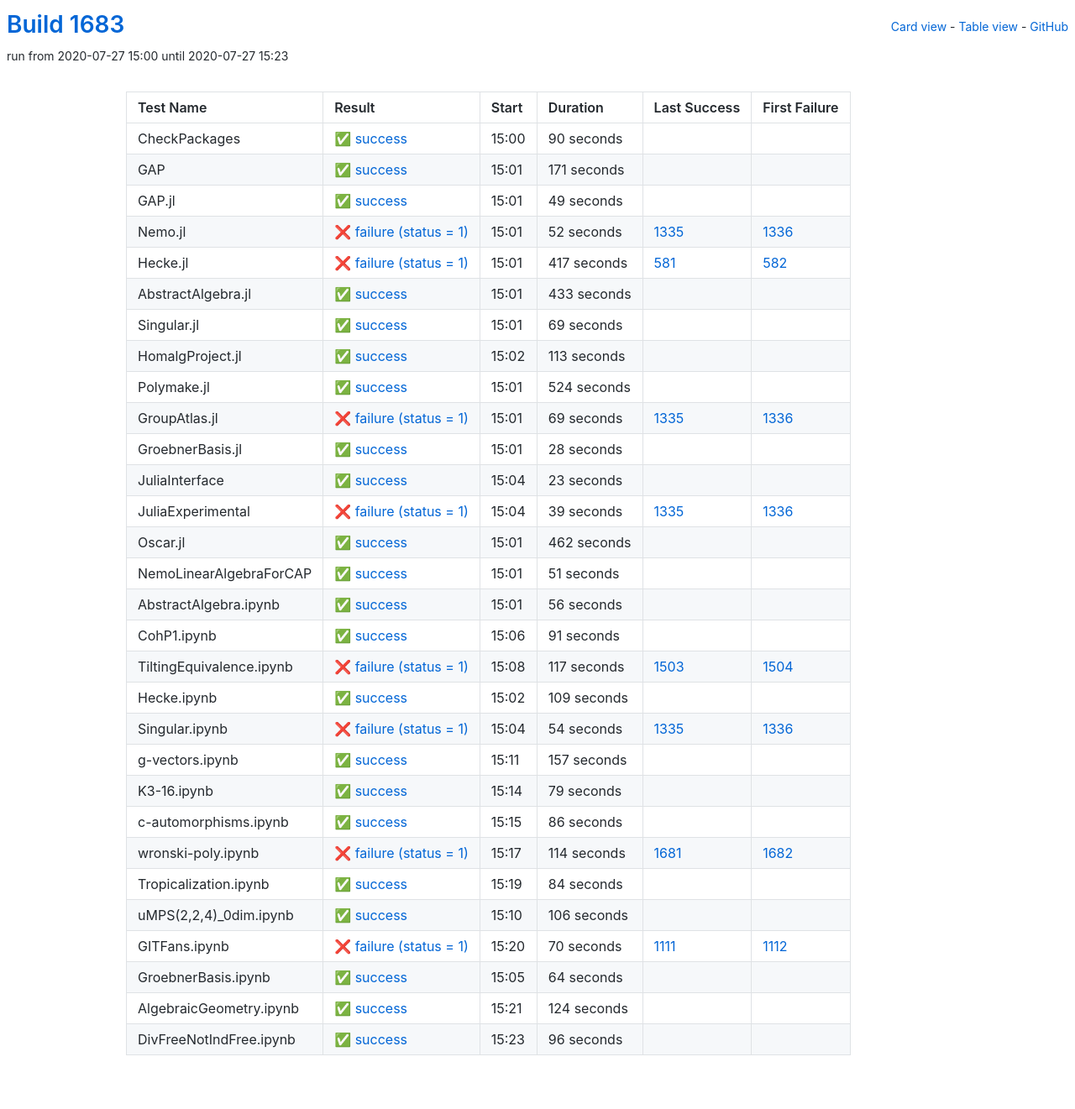
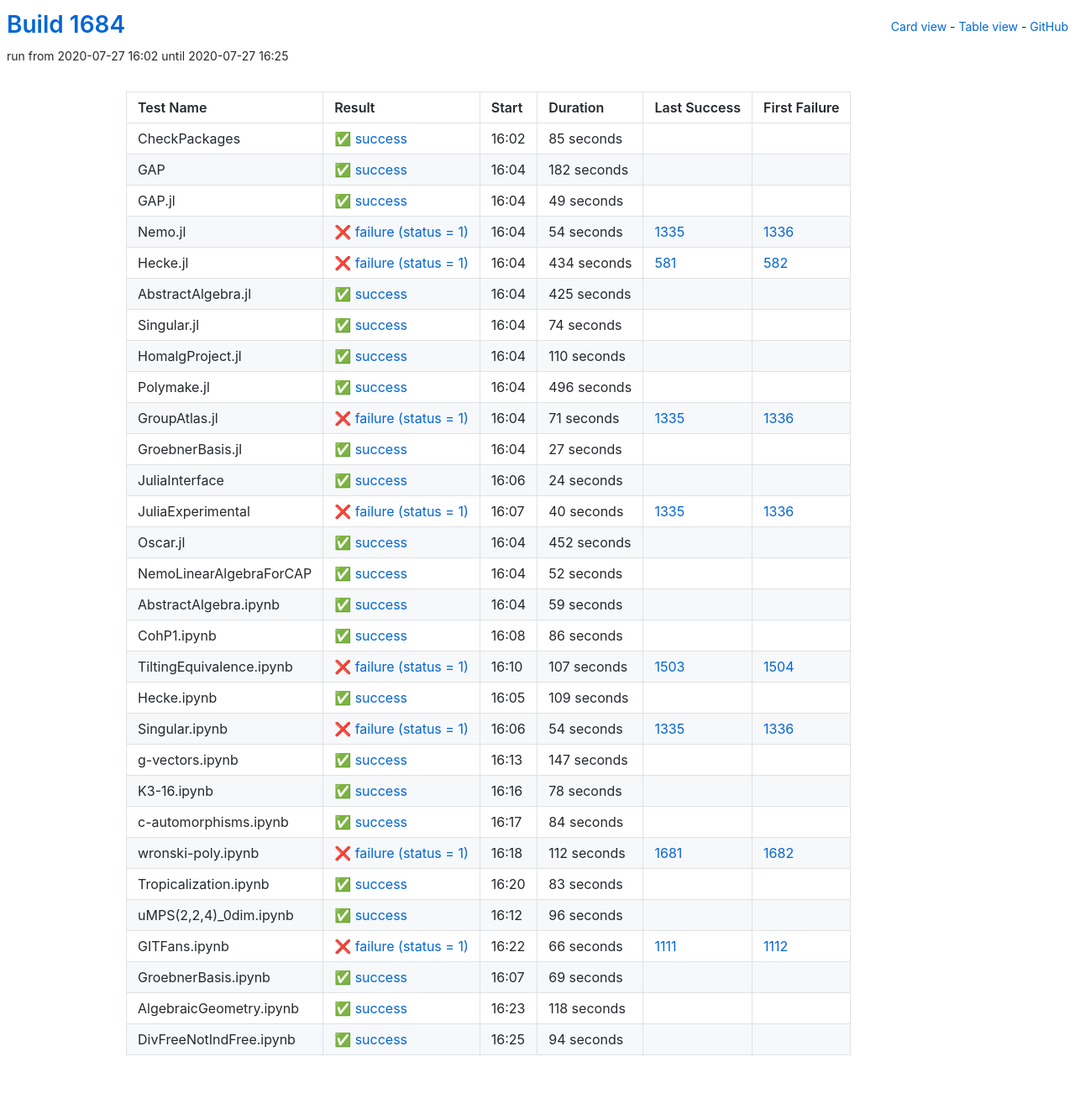
Before and after one commit to oscar-system/oscar-ci-status-1.4, a Jekyll site: the page built from table.html, in a window 1280 px wide. Shown: the whole page at 84% size. Built offline with Jekyll 4.4.1, drawn with Linux system fonts in a browser that asks for light colours.

Commit message:
Build #1684

```diff
--- a/_data/ci.yml
+++ b/_data/ci.yml
@@ -1,6 +1,6 @@
 ---
-build: 1683
-build_url: https://oscarci.mathematik.uni-kl.de/job/oscar-julia-1.4/1683/
+build: 1684
+build_url: https://oscarci.mathematik.uni-kl.de/job/oscar-julia-1.4/1684/
 job: oscar-julia-1.4
 organization: oscar-system
 repo: oscar-ci-status-1.4
@@ -8,32 +8,32 @@ repourl: https://github.com/oscar-system/oscar-ci-status-1.4
 tests:
 - name: CheckPackages
   id: checkpackages
-  log: https://oscarci.mathematik.uni-kl.de/job/oscar-julia-1.4/1683/artifact/logs/build-1683/CheckPackages.log
-  start: 2020-07-27 15:00
+  log: https://oscarci.mathematik.uni-kl.de/job/oscar-julia-1.4/1684/artifact/logs/build-1684/CheckPackages.log
+  start: 2020-07-27 16:02
   success: true
   exitcode: 0
   status: success
-  duration: 90
+  duration: 85
   last_success: false
   last_success_url:
   first_failure: false
   first_failure_url:
 - name: GAP
   id: gap
-  log: https://oscarci.mathematik.uni-kl.de/job/oscar-julia-1.4/1683/artifact/logs/build-1683/GAP.log
-  start: 2020-07-27 15:01
+  log: https://oscarci.mathematik.uni-kl.de/job/oscar-julia-1.4/1684/artifact/logs/build-1684/GAP.log
+  start: 2020-07-27 16:04
   success: true
   exitcode: 0
   status: success
-  duration: 171
+  duration: 182
   last_success: false
   last_success_url:
   first_failure: false
   first_failure_url:
 - name: GAP.jl
   id: gap-jl
-  log: https://oscarci.mathematik.uni-kl.de/job/oscar-julia-1.4/1683/artifact/logs/build-1683/GAP.jl.log
-  start: 2020-07-27 15:01
+  log: https://oscarci.mathematik.uni-kl.de/job/oscar-julia-1.4/1684/artifact/logs/build-1684/GAP.jl.log
+  start: 2020-07-27 16:04
   success: true
   exitcode: 0
   status: success
@@ -44,188 +44,188 @@ tests:
   first_failure_url:
 - name: Nemo.jl
   id: nemo-jl
-  log: https://oscarci.mathematik.uni-kl.de/job/oscar-julia-1.4/1683/artifact/logs/build-1683/Nemo.jl.log
-  start: 2020-07-27 15:01
+  log: https://oscarci.mathematik.uni-kl.de/job/oscar-julia-1.4/1684/artifact/logs/build-1684/Nemo.jl.log
+  start: 2020-07-27 16:04
   success: false
   exitcode: 1
   status: failure
-  duration: 52
+  duration: 54
   last_success: 1335
   last_success_url: https://oscarci.mathematik.uni-kl.de/job/oscar-julia-1.4/1335/
   first_failure: 1336
   first_failure_url: https://oscarci.mathematik.uni-kl.de/job/oscar-julia-1.4/1336/
 - name: Hecke.jl
   id: hecke-jl
-  log: https://oscarci.mathematik.uni-kl.de/job/oscar-julia-1.4/1683/artifact/logs/build-1683/Hecke.jl.log
-  start: 2020-07-27 15:01
+  log: https://oscarci.mathematik.uni-kl.de/job/oscar-julia-1.4/1684/artifact/logs/build-1684/Hecke.jl.log
+  start: 2020-07-27 16:04
   success: false
   exitcode: 1
   status: failure
-  duration: 417
+  duration: 434
   last_success: 581
   last_success_url: https://oscarci.mathematik.uni-kl.de/job/oscar-julia-1.4/581/
   first_failure: 582
   first_failure_url: https://oscarci.mathematik.uni-kl.de/job/oscar-julia-1.4/582/
 - name: AbstractAlgebra.jl
   id: abstractalgebra-jl
-  log: https://oscarci.mathematik.uni-kl.de/job/oscar-julia-1.4/1683/artifact/logs/build-1683/AbstractAlgebra.jl.log
-  start: 2020-07-27 15:01
+  log: https://oscarci.mathematik.uni-kl.de/job/oscar-julia-1.4/1684/artifact/logs/build-1684/AbstractAlgebra.jl.log
+  start: 2020-07-27 16:04
   success: true
   exitcode: 0
   status: success
-  duration: 433
+  duration: 425
   last_success: false
   last_success_url:
   first_failure: false
   first_failure_url:
 - name: Singular.jl
   id: singular-jl
-  log: https://oscarci.mathematik.uni-kl.de/job/oscar-julia-1.4/1683/artifact/logs/build-1683/Singular.jl.log
-  start: 2020-07-27 15:01
+  log: https://oscarci.mathematik.uni-kl.de/job/oscar-julia-1.4/1684/artifact/logs/build-1684/Singular.jl.log
+  start: 2020-07-27 16:04
   success: true
   exitcode: 0
   status: success
-  duration: 69
+  duration: 74
   last_success: false
   last_success_url:
   first_failure: false
   first_failure_url:
 - name: HomalgProject.jl
   id: homalgproject-jl
-  log: https://oscarci.mathematik.uni-kl.de/job/oscar-julia-1.4/1683/artifact/logs/build-1683/HomalgProject.jl.log
-  start: 2020-07-27 15:02
+  log: https://oscarci.mathematik.uni-kl.de/job/oscar-julia-1.4/1684/artifact/logs/build-1684/HomalgProject.jl.log
+  start: 2020-07-27 16:04
   success: true
   exitcode: 0
   status: success
-  duration: 113
+  duration: 110
   last_success: false
   last_success_url:
   first_failure: false
   first_failure_url:
 - name: Polymake.jl
   id: polymake-jl
-  log: https://oscarci.mathematik.uni-kl.de/job/oscar-julia-1.4/1683/artifact/logs/build-1683/Polymake.jl.log
-  start: 2020-07-27 15:01
+  log: https://oscarci.mathematik.uni-kl.de/job/oscar-julia-1.4/1684/artifact/logs/build-1684/Polymake.jl.log
+  start: 2020-07-27 16:04
   success: true
   exitcode: 0
   status: success
-  duration: 524
+  duration: 496
   last_success: false
   last_success_url:
   first_failure: false
   first_failure_url:
 - name: GroupAtlas.jl
   id: groupatlas-jl
-  log: https://oscarci.mathematik.uni-kl.de/job/oscar-julia-1.4/1683/artifact/logs/build-1683/GroupAtlas.jl.log
-  start: 2020-07-27 15:01
+  log: https://oscarci.mathematik.uni-kl.de/job/oscar-julia-1.4/1684/artifact/logs/build-1684/GroupAtlas.jl.log
+  start: 2020-07-27 16:04
   success: false
   exitcode: 1
   status: failure
-  duration: 69
+  duration: 71
   last_success: 1335
   last_success_url: https://oscarci.mathematik.uni-kl.de/job/oscar-julia-1.4/1335/
   first_failure: 1336
   first_failure_url: https://oscarci.mathematik.uni-kl.de/job/oscar-julia-1.4/1336/
 - name: GroebnerBasis.jl
   id: groebnerbasis-jl
-  log: https://oscarci.mathematik.uni-kl.de/job/oscar-julia-1.4/1683/artifact/logs/build-1683/GroebnerBasis.jl.log
-  start: 2020-07-27 15:01
+  log: https://oscarci.mathematik.uni-kl.de/job/oscar-julia-1.4/1684/artifact/logs/build-1684/GroebnerBasis.jl.log
+  start: 2020-07-27 16:04
   success: true
   exitcode: 0
   status: success
-  duration: 28
+  duration: 27
   last_success: false
   last_success_url:
   first_failure: false
   first_failure_url:
 - name: JuliaInterface
   id: juliainterface
-  log: https://oscarci.mathematik.uni-kl.de/job/oscar-julia-1.4/1683/artifact/logs/build-1683/JuliaInterface.log
-  start: 2020-07-27 15:04
+  log: https://oscarci.mathematik.uni-kl.de/job/oscar-julia-1.4/1684/artifact/logs/build-1684/JuliaInterface.log
+  start: 2020-07-27 16:06
   success: true
   exitcode: 0
   status: success
-  duration: 23
+  duration: 24
   last_success: false
   last_success_url:
   first_failure: false
   first_failure_url:
 - name: JuliaExperimental
   id: juliaexperimental
-  log: https://oscarci.mathematik.uni-kl.de/job/oscar-julia-1.4/1683/artifact/logs/build-1683/JuliaExperimental.log
-  start: 2020-07-27 15:04
+  log: https://oscarci.mathematik.uni-kl.de/job/oscar-julia-1.4/1684/artifact/logs/build-1684/JuliaExperimental.log
+  start: 2020-07-27 16:07
   success: false
   exitcode: 1
   status: failure
-  duration: 39
+  duration: 40
   last_success: 1335
   last_success_url: https://oscarci.mathematik.uni-kl.de/job/oscar-julia-1.4/1335/
   first_failure: 1336
   first_failure_url: https://oscarci.mathematik.uni-kl.de/job/oscar-julia-1.4/1336/
 - name: Oscar.jl
   id: oscar-jl
-  log: https://oscarci.mathematik.uni-kl.de/job/oscar-julia-1.4/1683/artifact/logs/build-1683/Oscar.jl.log
-  start: 2020-07-27 15:01
+  log: https://oscarci.mathematik.uni-kl.de/job/oscar-julia-1.4/1684/artifact/logs/build-1684/Oscar.jl.log
+  start: 2020-07-27 16:04
   success: true
   exitcode: 0
   status: success
-  duration: 462
+  duration: 452
   last_success: false
   last_success_url:
   first_failure: false
   first_failure_url:
 - name: NemoLinearAlgebraForCAP
   id: nemolinearalgebraforcap
-  log: https://oscarci.mathematik.uni-kl.de/job/oscar-julia-1.4/1683/artifact/logs/build-1683/NemoLinearAlgebraForCAP.log
-  start: 2020-07-27 15:01
+  log: https://oscarci.mathematik.uni-kl.de/job/oscar-julia-1.4/1684/artifact/logs/build-1684/NemoLinearAlgebraForCAP.log
+  start: 2020-07-27 16:04
   success: true
   exitcode: 0
   status: success
-  duration: 51
+  duration: 52
   last_success: false
   last_success_url:
   first_failure: false
   first_failure_url:
 - name: AbstractAlgebra.ipynb
   id: abstractalgebra-ipynb
-  log: https://oscarci.mathematik.uni-kl.de/job/oscar-julia-1.4/1683/artifact/logs/build-1683/AbstractAlgebra.ipynb.log
-  start: 2020-07-27 15:01
+  log: https://oscarci.mathematik.uni-kl.de/job/oscar-julia-1.4/1684/artifact/logs/build-1684/AbstractAlgebra.ipynb.log
+  start: 2020-07-27 16:04
   success: true
   exitcode: 0
   status: success
-  duration: 56
+  duration: 59
   last_success: false
   last_success_url:
   first_failure: false
   first_failure_url:
 - name: CohP1.ipynb
   id: cohp1-ipynb
-  log: https://oscarci.mathematik.uni-kl.de/job/oscar-julia-1.4/1683/artifact/logs/build-1683/CohP1.ipynb.log
-  start: 2020-07-27 15:06
+  log: https://oscarci.mathematik.uni-kl.de/job/oscar-julia-1.4/1684/artifact/logs/build-1684/CohP1.ipynb.log
+  start: 2020-07-27 16:08
   success: true
   exitcode: 0
   status: success
-  duration: 91
+  duration: 86
   last_success: false
   last_success_url:
   first_failure: false
   first_failure_url:
 - name: TiltingEquivalence.ipynb
   id: tiltingequivalence-ipynb
-  log: https://oscarci.mathematik.uni-kl.de/job/oscar-julia-1.4/1683/artifact/logs/build-1683/TiltingEquivalence.ipynb.log
-  start: 2020-07-27 15:08
+  log: https://oscarci.mathematik.uni-kl.de/job/oscar-julia-1.4/1684/artifact/logs/build-1684/TiltingEquivalence.ipynb.log
+  start: 2020-07-27 16:10
   success: false
   exitcode: 1
   status: failure
-  duration: 117
+  duration: 107
   last_success: 1503
   last_success_url: https://oscarci.mathematik.uni-kl.de/job/oscar-julia-1.4/1503/
   first_failure: 1504
   first_failure_url: https://oscarci.mathematik.uni-kl.de/job/oscar-julia-1.4/1504/
 - name: Hecke.ipynb
   id: hecke-ipynb
-  log: https://oscarci.mathematik.uni-kl.de/job/oscar-julia-1.4/1683/artifact/logs/build-1683/Hecke.ipynb.log
-  start: 2020-07-27 15:02
+  log: https://oscarci.mathematik.uni-kl.de/job/oscar-julia-1.4/1684/artifact/logs/build-1684/Hecke.ipynb.log
+  start: 2020-07-27 16:05
   success: true
   exitcode: 0
   status: success
@@ -236,8 +236,8 @@ tests:
   first_failure_url:
 - name: Singular.ipynb
   id: singular-ipynb
-  log: https://oscarci.mathematik.uni-kl.de/job/oscar-julia-1.4/1683/artifact/logs/build-1683/Singular.ipynb.log
-  start: 2020-07-27 15:04
+  log: https://oscarci.mathematik.uni-kl.de/job/oscar-julia-1.4/1684/artifact/logs/build-1684/Singular.ipynb.log
+  start: 2020-07-27 16:06
   success: false
   exitcode: 1
   status: failure
@@ -248,56 +248,32 @@ tests:
   first_failure_url: https://oscarci.mathematik.uni-kl.de/job/oscar-julia-1.4/1336/
 - name: g-vectors.ipynb
   id: g-vectors-ipynb
-  log: https://oscarci.mathematik.uni-kl.de/job/oscar-julia-1.4/1683/artifact/logs/build-1683/g-vectors.ipynb.log
-  start: 2020-07-27 15:11
+  log: https://oscarci.mathematik.uni-kl.de/job/oscar-julia-1.4/1684/artifact/logs/build-1684/g-vectors.ipynb.log
+  start: 2020-07-27 16:13
   success: true
   exitcode: 0
   status: success
-  duration: 157
+  duration: 147
   last_success: false
   last_success_url:
   first_failure: false
   first_failure_url:
 - name: K3-16.ipynb
   id: k3-16-ipynb
-  log: https://oscarci.mathematik.uni-kl.de/job/oscar-julia-1.4/1683/artifact/logs/build-1683/K3-16.ipynb.log
-  start: 2020-07-27 15:14
+  log: https://oscarci.mathematik.uni-kl.de/job/oscar-julia-1.4/1684/artifact/logs/build-1684/K3-16.ipynb.log
+  start: 2020-07-27 16:16
   success: true
   exitcode: 0
   status: success
-  duration: 79
+  duration: 78
   last_success: false
   last_success_url:
   first_failure: false
   first_failure_url:
 - name: c-automorphisms.ipynb
   id: c-automorphisms-ipynb
-  log: https://oscarci.mathematik.uni-kl.de/job/oscar-julia-1.4/1683/artifact/logs/build-1683/c-automorphisms.ipynb.log
-  start: 2020-07-27 15:15
-  success: true
-  exitcode: 0
-  status: success
-  duration: 86
-  last_success: false
-  last_success_url:
-  first_failure: false
-  first_failure_url:
-- name: wronski-poly.ipynb
-  id: wronski-poly-ipynb
-  log: https://oscarci.mathematik.uni-kl.de/job/oscar-julia-1.4/1683/artifact/logs/build-1683/wronski-poly.ipynb.log
-  start: 2020-07-27 15:17
-  success: false
-  exitcode: 1
-  status: failure
-  duration: 114
-  last_success: 1681
-  last_success_url: https://oscarci.mathematik.uni-kl.de/job/oscar-julia-1.4/1681/
-  first_failure: 1682
-  first_failure_url: https://oscarci.mathematik.uni-kl.de/job/oscar-julia-1.4/1682/
-- name: Tropicalization.ipynb
-  id: tropicalization-ipynb
-  log: https://oscarci.mathematik.uni-kl.de/job/oscar-julia-1.4/1683/artifact/logs/build-1683/Tropicalization.ipynb.log
-  start: 2020-07-27 15:19
+  log: https://oscarci.mathematik.uni-kl.de/job/oscar-julia-1.4/1684/artifact/logs/build-1684/c-automorphisms.ipynb.log
+  start: 2020-07-27 16:17
   success: true
   exitcode: 0
   status: success
@@ -306,58 +282,34 @@ tests:
   last_success_url:
   first_failure: false
   first_failure_url:
-- name: uMPS(2,2,4)_0dim.ipynb
-  id: umps-2-2-4-0dim-ipynb
-  log: https://oscarci.mathematik.uni-kl.de/job/oscar-julia-1.4/1683/artifact/logs/build-1683/uMPS-2-2-4-_0dim.ipynb.log
-  start: 2020-07-27 15:10
+- name: wronski-poly.ipynb
+  id: wronski-poly-ipynb
+  log: https://oscarci.mathematik.uni-kl.de/job/oscar-julia-1.4/1684/artifact/logs/build-1684/wronski-poly.ipynb.log
+  start: 2020-07-27 16:18
+  success: false
+  exitcode: 1
+  status: failure
+  duration: 112
+  last_success: 1681
+  last_success_url: https://oscarci.mathematik.uni-kl.de/job/oscar-julia-1.4/1681/
+  first_failure: 1682
+  first_failure_url: https://oscarci.mathematik.uni-kl.de/job/oscar-julia-1.4/1682/
+- name: Tropicalization.ipynb
+  id: tropicalization-ipynb
+  log: https://oscarci.mathematik.uni-kl.de/job/oscar-julia-1.4/1684/artifact/logs/build-1684/Tropicalization.ipynb.log
+  start: 2020-07-27 16:20
   success: true
   exitcode: 0
   status: success
-  duration: 106
+  duration: 83
   last_success: false
   last_success_url:
   first_failure: false
   first_failure_url:
-- name: GITFans.ipynb
-  id: gitfans-ipynb
-  log: https://oscarci.mathematik.uni-kl.de/job/oscar-julia-1.4/1683/artifact/logs/build-1683/GITFans.ipynb.log
-  start: 2020-07-27 15:20
-  success: false
-  exitcode: 1
-  status: failure
-  duration: 70
-  last_success: 1111
-  last_success_url: https://oscarci.mathematik.uni-kl.de/job/oscar-julia-1.4/1111/
-  first_failure: 1112
-  first_failure_url: https://oscarci.mathematik.uni-kl.de/job/oscar-julia-1.4/1112/
-- name: GroebnerBasis.ipynb
-  id: groebnerbasis-ipynb
-  log: https://oscarci.mathematik.uni-kl.de/job/oscar-julia-1.4/1683/artifact/logs/build-1683/GroebnerBasis.ipynb.log
-  start: 2020-07-27 15:05
-  success: true
-  exitcode: 0
-  status: success
-  duration: 64
-  last_success: false
-  last_success_url:
-  first_failure: false
-  first_failure_url:
-- name: AlgebraicGeometry.ipynb
-  id: algebraicgeometry-ipynb
-  log: https://oscarci.mathematik.uni-kl.de/job/oscar-julia-1.4/1683/artifact/logs/build-1683/AlgebraicGeometry.ipynb.log
-  start: 2020-07-27 15:21
-  success: true
-  exitcode: 0
-  status: success
-  duration: 124
-  last_success: false
-  last_success_url:
-  first_failure: false
-  first_failure_url:
-- name: DivFreeNotIndFree.ipynb
-  id: divfreenotindfree-ipynb
-  log: https://oscarci.mathematik.uni-kl.de/job/oscar-julia-1.4/1683/artifact/logs/build-1683/DivFreeNotIndFree.ipynb.log
-  start: 2020-07-27 15:23
+- name: uMPS(2,2,4)_0dim.ipynb
+  id: umps-2-2-4-0dim-ipynb
+  log: https://oscarci.mathematik.uni-kl.de/job/oscar-julia-1.4/1684/artifact/logs/build-1684/uMPS-2-2-4-_0dim.ipynb.log
+  start: 2020-07-27 16:12
   success: true
   exitcode: 0
   status: success
@@ -366,3 +318,51 @@ tests:
   last_success_url:
   first_failure: false
   first_failure_url:
+- name: GITFans.ipynb
+  id: gitfans-ipynb
+  log: https://oscarci.mathematik.uni-kl.de/job/oscar-julia-1.4/1684/artifact/logs/build-1684/GITFans.ipynb.log
+  start: 2020-07-27 16:22
+  success: false
+  exitcode: 1
+  status: failure
+  duration: 66
+  last_success: 1111
+  last_success_url: https://oscarci.mathematik.uni-kl.de/job/oscar-julia-1.4/1111/
+  first_failure: 1112
+  first_failure_url: https://oscarci.mathematik.uni-kl.de/job/oscar-julia-1.4/1112/
+- name: GroebnerBasis.ipynb
+  id: groebnerbasis-ipynb
+  log: https://oscarci.mathematik.uni-kl.de/job/oscar-julia-1.4/1684/artifact/logs/build-1684/GroebnerBasis.ipynb.log
+  start: 2020-07-27 16:07
+  success: true
+  exitcode: 0
+  status: success
+  duration: 69
+  last_success: false
+  last_success_url:
+  first_failure: false
+  first_failure_url:
+- name: AlgebraicGeometry.ipynb
+  id: algebraicgeometry-ipynb
+  log: https://oscarci.mathematik.uni-kl.de/job/oscar-julia-1.4/1684/artifact/logs/build-1684/AlgebraicGeometry.ipynb.log
+  start: 2020-07-27 16:23
+  success: true
+  exitcode: 0
+  status: success
+  duration: 118
+  last_success: false
+  last_success_url:
+  first_failure: false
+  first_failure_url:
+- name: DivFreeNotIndFree.ipynb
+  id: divfreenotindfree-ipynb
+  log: https://oscarci.mathematik.uni-kl.de/job/oscar-julia-1.4/1684/artifact/logs/build-1684/DivFreeNotIndFree.ipynb.log
+  start: 2020-07-27 16:25
+  success: true
+  exitcode: 0
+  status: success
+  duration: 94
+  last_success: false
+  last_success_url:
+  first_failure: false
+  first_failure_url:
```
Also changed, not shown: README.md.
